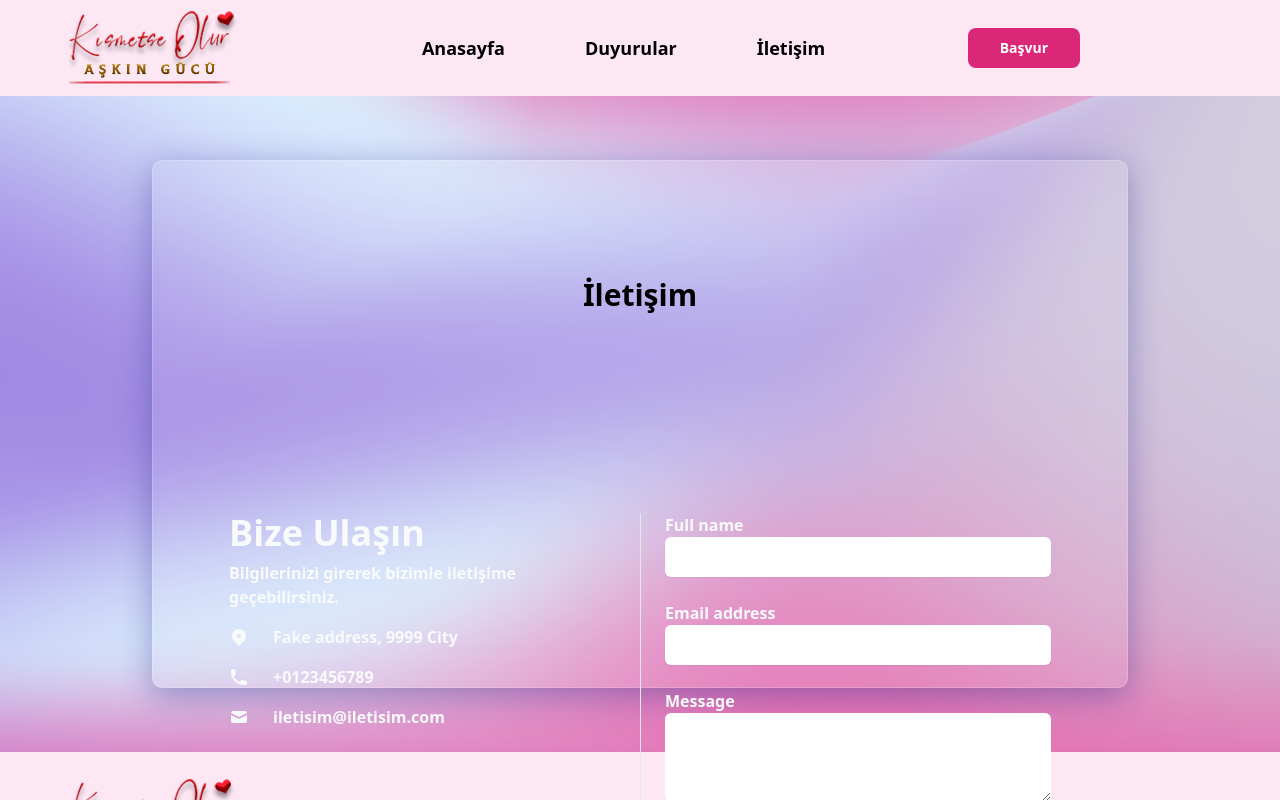
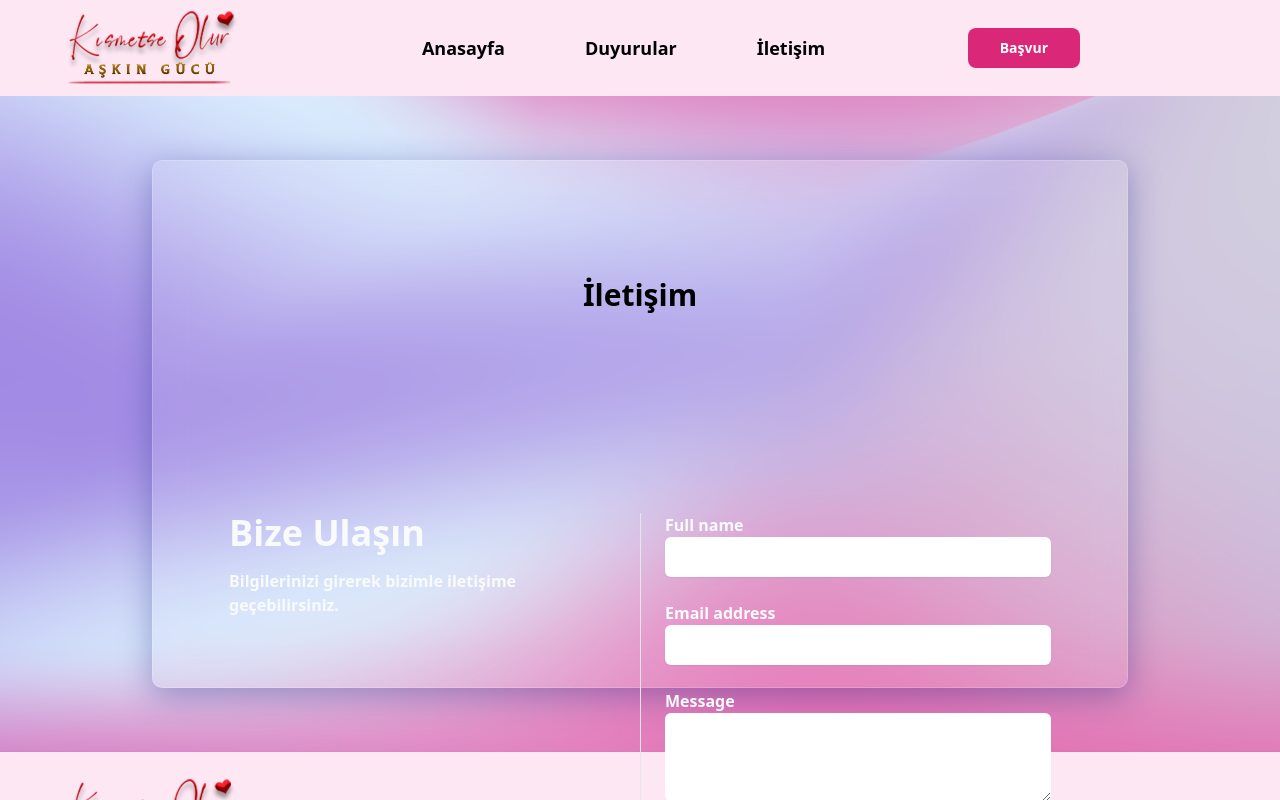
Before and after one commit to feritcemkahraman/kismetse-olur-v2, a Vue app: page /iletisim in a window 1280 px wide. Shown: the top 800 px of the page. Built offline with nearby package versions, Linux system fonts and the light colour scheme.

Commit message:
tasarim degisiklikleri

```diff
--- a/src/views/İletisim.vue
+++ b/src/views/İletisim.vue
@@ -1,32 +1,11 @@
 <template>
   <div id="cont" class="container text-white font-bold mt-16 p-5 mx-auto mb-16">
-    <h1 class="text-3xl mb-2 mt-24 text-center text-black">İletişim</h1>
-    <section class="py-6 mt-44 -800 text-gray-50">
+    <h1 class="text-3xl font-extrabold mb-3 mt-3 md:mb-2 md:mt-24 text-center text-black">İletişim</h1>
+    <section class="md:py-6 md:mt-44 -800 text-gray-50">
       <div class="grid max-w-6xl grid-cols-1 px-6 mx-auto lg:px-8 md:grid-cols-2 md:divide-x">
-        <div class="py-6 md:py-0 md:px-6">
-          <h1 class="text-4xl font-bold">Bize Ulaşın</h1>
+        <div class="text-center md:text-left py-6 md:py-0 md:px-6">
+          <h1 class="text-4xl font-bold mb-2">Bize Ulaşın</h1>
           <p class="pt-2 pb-4">Bilgilerinizi girerek bizimle iletişime geçebilirsiniz.</p>
-          <div class="space-y-4">
-            <p class="flex items-center">
-              <svg xmlns="http://www.w3.org/2000/svg" viewBox="0 0 20 20" fill="currentColor" class="w-5 h-5 mr-2 sm:mr-6">
-                <path fill-rule="evenodd" d="M5.05 4.05a7 7 0 119.9 9.9L10 18.9l-4.95-4.95a7 7 0 010-9.9zM10 11a2 2 0 100-4 2 2 0 000 4z" clip-rule="evenodd"></path>
-              </svg>
-              <span>Fake address, 9999 City</span>
-            </p>
-            <p class="flex items-center">
-              <svg xmlns="http://www.w3.org/2000/svg" viewBox="0 0 20 20" fill="currentColor" class="w-5 h-5 mr-2 sm:mr-6">
-                <path d="M2 3a1 1 0 011-1h2.153a1 1 0 01.986.836l.74 4.435a1 1 0 01-.54 1.06l-1.548.773a11.037 11.037 0 006.105 6.105l.774-1.548a1 1 0 011.059-.54l4.435.74a1 1 0 01.836.986V17a1 1 0 01-1 1h-2C7.82 18 2 12.18 2 5V3z"></path>
-              </svg>
-              <span>+0123456789</span>
-            </p>
-            <p class="flex items-center">
-              <svg xmlns="http://www.w3.org/2000/svg" viewBox="0 0 20 20" fill="currentColor" class="w-5 h-5 mr-2 sm:mr-6">
-                <path d="M2.003 5.884L10 9.882l7.997-3.998A2 2 0 0016 4H4a2 2 0 00-1.997 1.884z"></path>
-                <path d="M18 8.118l-8 4-8-4V14a2 2 0 002 2h12a2 2 0 002-2V8.118z"></path>
-              </svg>
-              <span>iletisim@iletisim.com</span>
-            </p>
-          </div>
         </div>
         <form novalidate="false" class="flex flex-col py-6 space-y-6 md:py-0 md:px-6 ng-untouched ng-pristine ng-valid">
           <label class="block">
```
